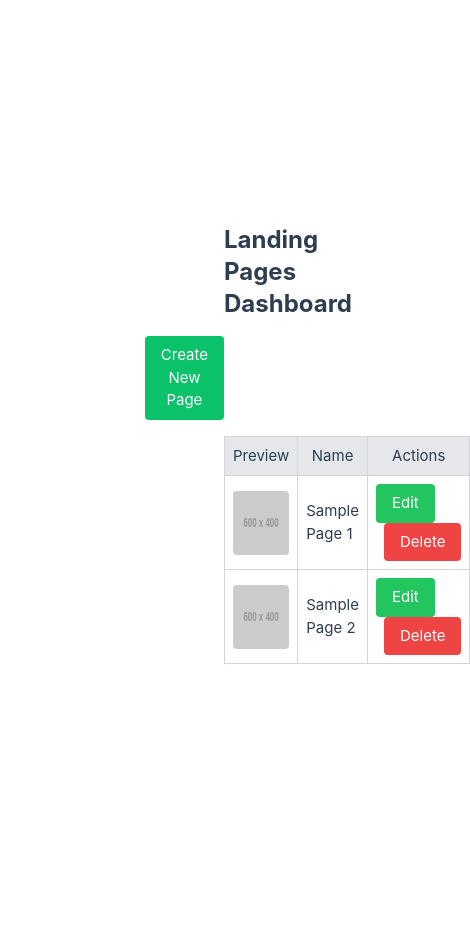
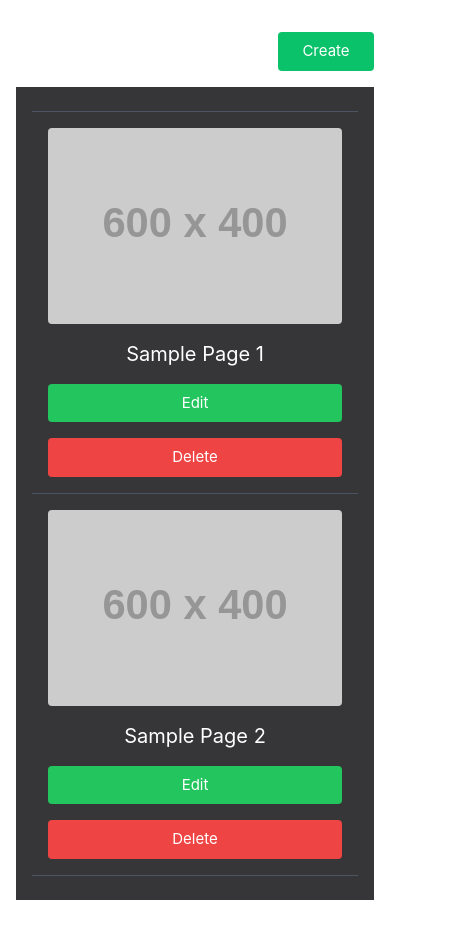
Before and after one commit to fxsegura/drag-drop-vuejs, a Vue app in the folder landing-page-builder/: page / in a window 390 px wide. Shown: the whole page, 470 px wide, since content can reach past the window. Before the commit the page ends 888 px from the top, so only its background shows below. Built offline with nearby package versions, Linux system fonts and the light colour scheme.

Commit message:
Added responsive styling to dashboard page and components

```diff
--- a/landing-page-builder/src/assets/output.css
+++ b/landing-page-builder/src/assets/output.css
@@ -644,6 +644,11 @@ video {
   margin: 14rem;
 }
 
+.my-8 {
+  margin-top: 2rem;
+  margin-bottom: 2rem;
+}
+
 .mb-4 {
   margin-bottom: 1rem;
 }
@@ -668,6 +673,90 @@ video {
   height: 100vh;
 }
 
+.h-full {
+  height: 100%;
+}
+
+.h-fit {
+  height: -moz-fit-content;
+  height: fit-content;
+}
+
+.h-56 {
+  height: 14rem;
+}
+
+.h-72 {
+  height: 18rem;
+}
+
+.h-64 {
+  height: 16rem;
+}
+
+.h-96 {
+  height: 24rem;
+}
+
+.max-h-screen {
+  max-height: 100vh;
+}
+
+.max-h-full {
+  max-height: 100%;
+}
+
+.max-h-fit {
+  max-height: -moz-fit-content;
+  max-height: fit-content;
+}
+
+.max-h-max {
+  max-height: -moz-max-content;
+  max-height: max-content;
+}
+
+.max-h-svh {
+  max-height: 100svh;
+}
+
+.max-h-lvh {
+  max-height: 100lvh;
+}
+
+.max-h-dvh {
+  max-height: 100dvh;
+}
+
+.max-h-min {
+  max-height: -moz-min-content;
+  max-height: min-content;
+}
+
+.max-h-\[50vh\] {
+  max-height: 50vh;
+}
+
+.max-h-\[70vh\] {
+  max-height: 70vh;
+}
+
+.max-h-\[60vh\] {
+  max-height: 60vh;
+}
+
+.max-h-\[55vh\] {
+  max-height: 55vh;
+}
+
+.max-h-\[65vh\] {
+  max-height: 65vh;
+}
+
+.max-h-\[63vh\] {
+  max-height: 63vh;
+}
+
 .w-16 {
   width: 4rem;
 }
@@ -685,8 +774,40 @@ video {
   width: fit-content;
 }
 
+.w-56 {
+  width: 14rem;
+}
+
+.w-72 {
+  width: 18rem;
+}
+
+.w-64 {
+  width: 16rem;
+}
+
+.w-96 {
+  width: 24rem;
+}
+
+.w-24 {
+  width: 6rem;
+}
+
+.flex-grow {
+  flex-grow: 1;
+}
+
+.table-auto {
+  table-layout: auto;
+}
+
 .border-collapse {
   border-collapse: collapse;
+}
+
+.scroll-p-0 {
+  scroll-padding: 0px;
 }
 
 .flex-row {
@@ -713,6 +834,28 @@ video {
   justify-content: center;
 }
 
+.space-y-4 > :not([hidden]) ~ :not([hidden]) {
+  --tw-space-y-reverse: 0;
+  margin-top: calc(1rem * calc(1 - var(--tw-space-y-reverse)));
+  margin-bottom: calc(1rem * var(--tw-space-y-reverse));
+}
+
+.overflow-auto {
+  overflow: auto;
+}
+
+.overflow-hidden {
+  overflow: hidden;
+}
+
+.overflow-y-auto {
+  overflow-y: auto;
+}
+
+.overflow-y-hidden {
+  overflow-y: hidden;
+}
+
 .rounded {
   border-radius: 0.25rem;
 }
@@ -721,9 +864,29 @@ video {
   border-width: 1px;
 }
 
+.border-y {
+  border-top-width: 1px;
+  border-bottom-width: 1px;
+}
+
 .border-gray-300 {
   --tw-border-opacity: 1;
   border-color: rgb(209 213 219 / var(--tw-border-opacity, 1));
+}
+
+.border-gray-100 {
+  --tw-border-opacity: 1;
+  border-color: rgb(243 244 246 / var(--tw-border-opacity, 1));
+}
+
+.border-gray-500 {
+  --tw-border-opacity: 1;
+  border-color: rgb(107 114 128 / var(--tw-border-opacity, 1));
+}
+
+.border-gray-600 {
+  --tw-border-opacity: 1;
+  border-color: rgb(75 85 99 / var(--tw-border-opacity, 1));
 }
 
 .bg-blue-500 {
@@ -772,6 +935,26 @@ video {
   padding: 14rem;
 }
 
+.p-5 {
+  padding: 1.25rem;
+}
+
+.p-10 {
+  padding: 2.5rem;
+}
+
+.p-8 {
+  padding: 2rem;
+}
+
+.p-48 {
+  padding: 12rem;
+}
+
+.p-52 {
+  padding: 13rem;
+}
+
 .px-4 {
   padding-left: 1rem;
   padding-right: 1rem;
@@ -782,9 +965,82 @@ video {
   padding-bottom: 0.5rem;
 }
 
+.py-4 {
+  padding-top: 1rem;
+  padding-bottom: 1rem;
+}
+
+.py-8 {
+  padding-top: 2rem;
+  padding-bottom: 2rem;
+}
+
+.py-12 {
+  padding-top: 3rem;
+  padding-bottom: 3rem;
+}
+
+.px-2 {
+  padding-left: 0.5rem;
+  padding-right: 0.5rem;
+}
+
+.py-10 {
+  padding-top: 2.5rem;
+  padding-bottom: 2.5rem;
+}
+
+.px-56 {
+  padding-left: 14rem;
+  padding-right: 14rem;
+}
+
+.py-24 {
+  padding-top: 6rem;
+  padding-bottom: 6rem;
+}
+
+.py-20 {
+  padding-top: 5rem;
+  padding-bottom: 5rem;
+}
+
+.py-6 {
+  padding-top: 1.5rem;
+  padding-bottom: 1.5rem;
+}
+
+.text-center {
+  text-align: center;
+}
+
+.text-right {
+  text-align: right;
+}
+
 .text-2xl {
   font-size: 1.5rem;
   line-height: 2rem;
+}
+
+.text-4xl {
+  font-size: 2.25rem;
+  line-height: 2.5rem;
+}
+
+.text-5xl {
+  font-size: 3rem;
+  line-height: 1;
+}
+
+.text-xl {
+  font-size: 1.25rem;
+  line-height: 1.75rem;
+}
+
+.text-3xl {
+  font-size: 1.875rem;
+  line-height: 2.25rem;
 }
 
 .font-bold {
@@ -794,6 +1050,11 @@ video {
 .text-white {
   --tw-text-opacity: 1;
   color: rgb(255 255 255 / var(--tw-text-opacity, 1));
+}
+
+.text-gray-500 {
+  --tw-text-opacity: 1;
+  color: rgb(107 114 128 / var(--tw-text-opacity, 1));
 }
 
 .filter {
@@ -839,3 +1100,162 @@ a,
   --tw-bg-opacity: 1;
   background-color: rgb(220 38 38 / var(--tw-bg-opacity, 1));
 }
+
+.hover\:bg-\[\#079B54\]:hover {
+  --tw-bg-opacity: 1;
+  background-color: rgb(7 155 84 / var(--tw-bg-opacity, 1));
+}
+
+.hover\:bg-\[\#2D2D2E\]:hover {
+  --tw-bg-opacity: 1;
+  background-color: rgb(45 45 46 / var(--tw-bg-opacity, 1));
+}
+
+@media (min-width: 640px) {
+  .sm\:px-6 {
+    padding-left: 1.5rem;
+    padding-right: 1.5rem;
+  }
+
+  .sm\:px-8 {
+    padding-left: 2rem;
+    padding-right: 2rem;
+  }
+
+  .sm\:py-8 {
+    padding-top: 2rem;
+    padding-bottom: 2rem;
+  }
+
+  .sm\:text-4xl {
+    font-size: 2.25rem;
+    line-height: 2.5rem;
+  }
+}
+
+@media (min-width: 768px) {
+  .md\:h-96 {
+    height: 24rem;
+  }
+
+  .md\:max-h-screen {
+    max-height: 100vh;
+  }
+
+  .md\:max-h-\[63vh\] {
+    max-height: 63vh;
+  }
+
+  .md\:w-96 {
+    width: 24rem;
+  }
+
+  .md\:w-auto {
+    width: auto;
+  }
+
+  .md\:flex-row {
+    flex-direction: row;
+  }
+
+  .md\:items-center {
+    align-items: center;
+  }
+
+  .md\:justify-end {
+    justify-content: flex-end;
+  }
+
+  .md\:justify-between {
+    justify-content: space-between;
+  }
+
+  .md\:space-x-4 > :not([hidden]) ~ :not([hidden]) {
+    --tw-space-x-reverse: 0;
+    margin-right: calc(1rem * var(--tw-space-x-reverse));
+    margin-left: calc(1rem * calc(1 - var(--tw-space-x-reverse)));
+  }
+
+  .md\:space-y-0 > :not([hidden]) ~ :not([hidden]) {
+    --tw-space-y-reverse: 0;
+    margin-top: calc(0px * calc(1 - var(--tw-space-y-reverse)));
+    margin-bottom: calc(0px * var(--tw-space-y-reverse));
+  }
+
+  .md\:px-16 {
+    padding-left: 4rem;
+    padding-right: 4rem;
+  }
+
+  .md\:px-8 {
+    padding-left: 2rem;
+    padding-right: 2rem;
+  }
+
+  .md\:py-12 {
+    padding-top: 3rem;
+    padding-bottom: 3rem;
+  }
+
+  .md\:py-10 {
+    padding-top: 2.5rem;
+    padding-bottom: 2.5rem;
+  }
+
+  .md\:text-left {
+    text-align: left;
+  }
+
+  .md\:text-right {
+    text-align: right;
+  }
+
+  .md\:text-2xl {
+    font-size: 1.5rem;
+    line-height: 2rem;
+  }
+
+  .md\:text-4xl {
+    font-size: 2.25rem;
+    line-height: 2.5rem;
+  }
+
+  .md\:text-5xl {
+    font-size: 3rem;
+    line-height: 1;
+  }
+}
+
+@media (min-width: 1024px) {
+  .lg\:px-56 {
+    padding-left: 14rem;
+    padding-right: 14rem;
+  }
+
+  .lg\:py-20 {
+    padding-top: 5rem;
+    padding-bottom: 5rem;
+  }
+
+  .lg\:px-32 {
+    padding-left: 8rem;
+    padding-right: 8rem;
+  }
+
+  .lg\:py-12 {
+    padding-top: 3rem;
+    padding-bottom: 3rem;
+  }
+
+  .lg\:text-5xl {
+    font-size: 3rem;
+    line-height: 1;
+  }
+}
+
+@media (min-width: 1280px) {
+  .xl\:px-56 {
+    padding-left: 14rem;
+    padding-right: 14rem;
+  }
+}
--- a/landing-page-builder/src/components/LandingPageTable.vue
+++ b/landing-page-builder/src/components/LandingPageTable.vue
@@ -1,12 +1,5 @@
 <template>
-  <table class="w-full border-collapse border border-gray-300">
-    <thead>
-      <tr class="bg-gray-200">
-        <th class="border border-gray-300 p-2">Preview</th>
-        <th class="border border-gray-300 p-2">Name</th>
-        <th class="border border-gray-300 p-2">Actions</th>
-      </tr>
-    </thead>
+  <table class="w-full table-auto">
     <tbody>
       <TableRow
         v-for="page in pages"
@@ -19,16 +12,10 @@
   </table>
 </template>
 
-<script>
+<script setup>
 import TableRow from './LandingPageTableRow.vue'
 
-export default {
-  name: 'LandingPageTable',
-  props: {
-    pages: Array,
-  },
-  components: {
-    TableRow,
-  },
-}
+defineProps({
+  pages: Array,
+})
 </script>
--- a/landing-page-builder/src/components/LandingPageTableRow.vue
+++ b/landing-page-builder/src/components/LandingPageTableRow.vue
@@ -1,10 +1,17 @@
 <template>
-  <tr>
-    <td class="border border-gray-300 p-2">
-      <img :src="page.preview" alt="Preview" class="w-16 h-16 rounded" />
-    </td>
-    <td class="border border-gray-300 p-2">{{ page.name }}</td>
-    <td class="border border-gray-300 p-2">
+  <tr class="border-y border-gray-600 border-collapse hover:bg-[#2D2D2E]">
+    <td class="p-4">
+      <div class="flex flex-col md:flex-row md:items-center md:space-x-4 space-y-4 md:space-y-0">
+        <img :src="page.preview" alt="Preview" class="w-full md:w-96 md:h-96 rounded" />
+        <div
+          class="flex flex-col space-y-4 md:space-y-0 md:justify-between md:flex-row md:items-center w-full"
+        >
+          <p class="text-white text-xl md:text-2xl text-center md:text-left">
+            {{ page.name }}
+          </p>
+          <div
+            class="flex flex-col space-y-4 md:space-y-0 md:flex-row md:space-x-4 text-center md:text-right"
+          >
             <button
               @click="$emit('editPage')"
               class="px-4 py-2 bg-green-500 text-white rounded hover:bg-green-600"
@@ -13,19 +20,19 @@
             </button>
             <button
               @click="$emit('deletePage')"
-        class="ml-2 px-4 py-2 bg-red-500 text-white rounded hover:bg-red-600"
+              class="px-4 py-2 bg-red-500 text-white rounded hover:bg-red-600"
             >
               Delete
             </button>
+          </div>
+        </div>
+      </div>
     </td>
   </tr>
 </template>
 
-<script>
-export default {
-  name: 'LandingPageTableRow',
-  props: {
+<script setup>
+defineProps({
   page: Object,
-  },
-}
+})
 </script>
--- a/landing-page-builder/src/views/LandingPageBuilder.vue
+++ b/landing-page-builder/src/views/LandingPageBuilder.vue
@@ -4,29 +4,3 @@
     <!-- Add your component template here -->
   </div>
 </template>
-
-<script>
-export default {
-  name: 'LandingPageBuilder',
-  data() {
-    return {
-      // Add your component data here
-    }
-  },
-  methods: {
-    // Add your component methods here
-  },
-  computed: {
-    // Add your computed properties here
-  },
-  mounted() {
-    // Add your mounted logic here
-  },
-}
-</script>
-
-<style scoped>
-.landing-page-builder {
-  /* Add your component styles here */
-}
-</style>
--- a/landing-page-builder/src/views/LandingPageDashboard.vue
+++ b/landing-page-builder/src/views/LandingPageDashboard.vue
@@ -1,16 +1,25 @@
 <template>
-  <div class="w-full p-56">
+  <div class="w-full px-4 sm:px-8 md:px-16 lg:px-32 xl:px-56 py-8 md:py-12 lg:py-20">
     <div class="flex flex-col">
-      <h1 class="text-2xl font-bold mb-4">Landing Pages Dashboard</h1>
-      <div class="flex justify-end">
-        <button
-          @click="createNewPage"
-          class="mb-4 px-4 py-2 bg-[#09C269] text-white rounded hover:bg-blue-600"
+      <div class="flex flex-row">
+        <h1
+          class="text-xl sm:text-4xl md:text-5xl font-bold mb-4 text-white text-center md:text-left"
         >
-          Create New Page
-        </button>
+          Landing Pages Dashboard
+        </h1>
+        <div class="flex-grow"></div>
+        <div class="w-24 md:w-auto flex justify-center md:justify-end">
+          <button
+            @click="createNewPage"
+            class="mb-4 px-4 py-2 bg-[#09C269] text-white rounded hover:bg-[#079B54] w-full md:w-auto"
+          >
+            Create
+          </button>
+        </div>
       </div>
-      <div class="w-full bg-[#363638]">
+      <div
+        class="w-full bg-[#363638] overflow-y-auto md:max-h-[63vh] py-6 sm:py-8 md:py-10 lg:py-12 px-4 sm:px-6 md:px-8"
+      >
         <LandingPageTable :pages="pages" @editPage="editPage" @deletePage="deletePage" />
       </div>
     </div>
```
Lines whose indentation alone changed are shown as unchanged.
